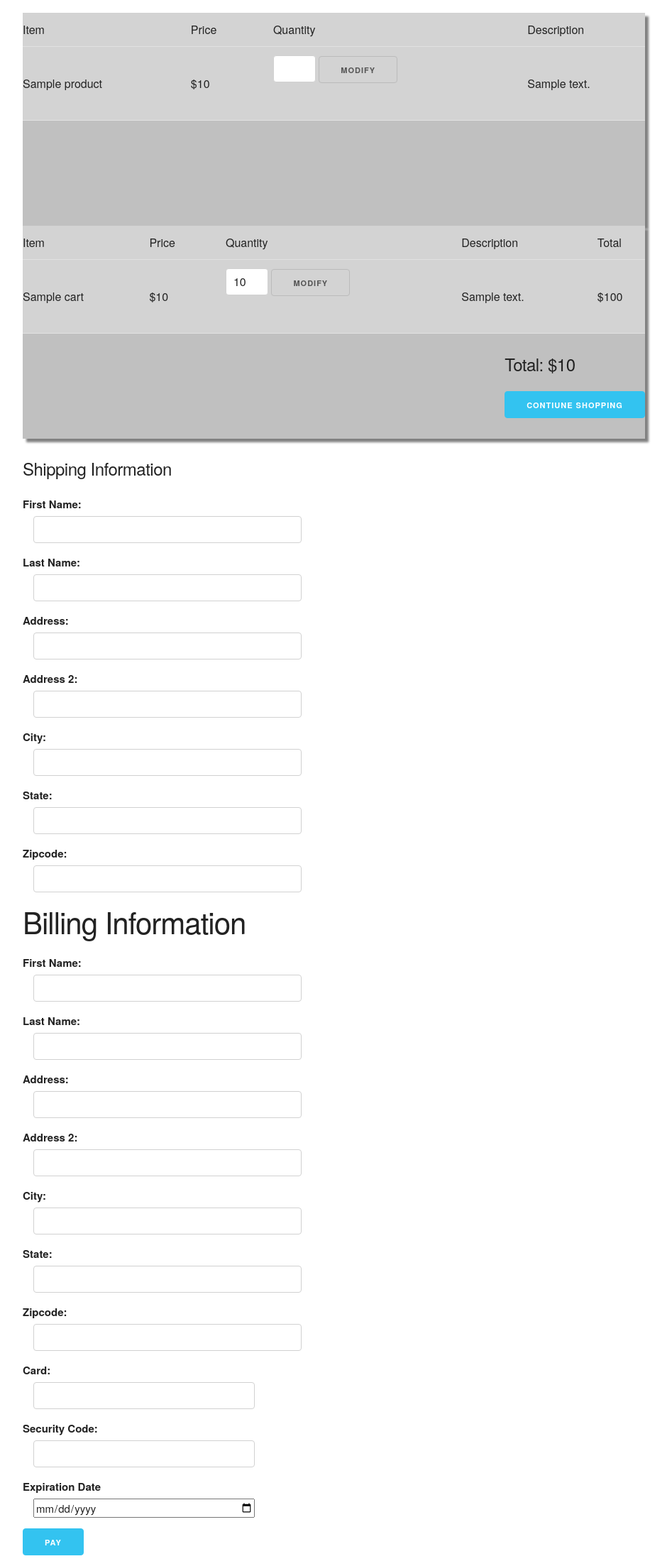
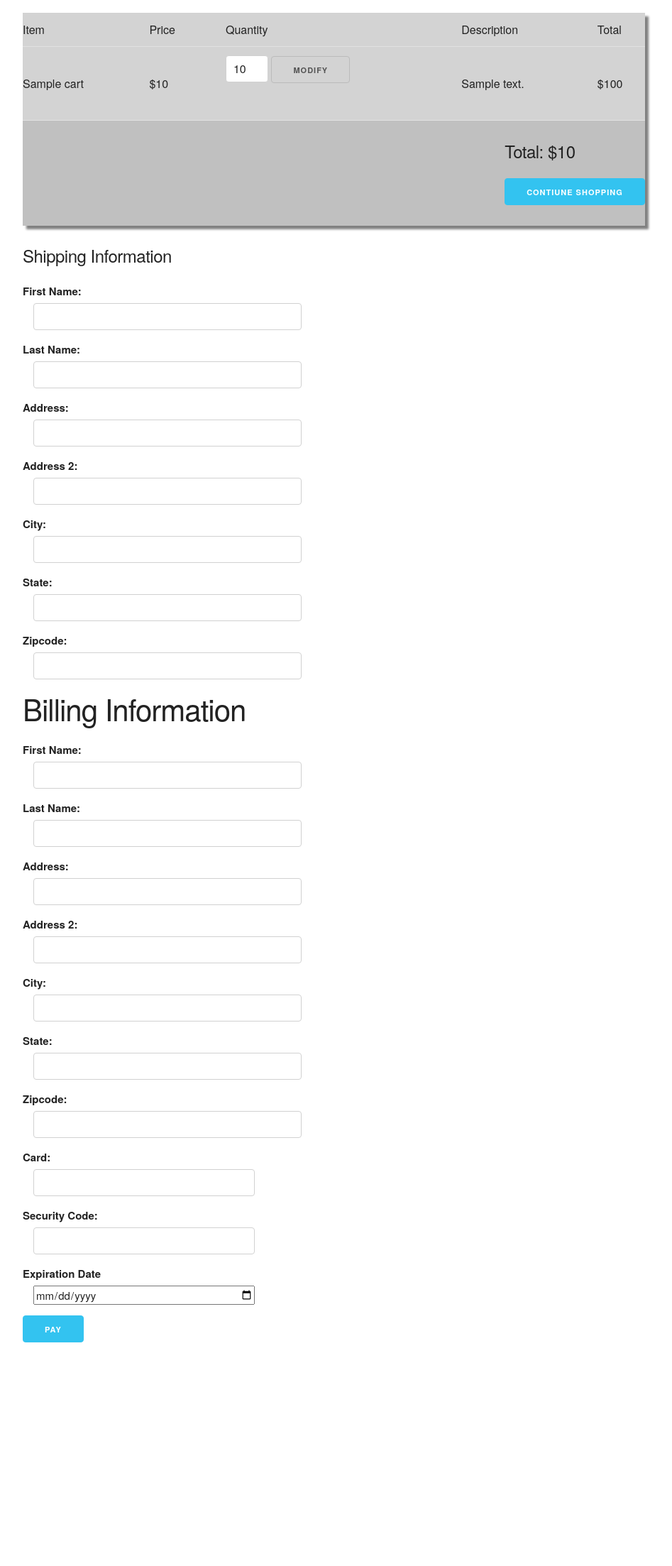
Before and after one commit to blwallace/ecommerce, a CodeIgniter app: template application/views/Carts.php in a window 1280 px wide. Shown: the part 55-2261 px from the top of the page at 71% size, without its empty margins (128-1075 px from the left). After the commit the page ends 1946 px from the top, so only its background shows below. Run offline with CodeIgniter, Linux system fonts and the light colour scheme; the template is opened without the code that fills it: most values are stand-ins (such as "Sample title", 1, 10 or a date in 2020).

Commit message:
third_push_EB

```diff
--- a/application/views/Carts.php
+++ b/application/views/Carts.php
@@ -47,40 +47,6 @@
 	</div>
 
 <div class="container">
-
-			<div class="row">  <!-- This is a temporary section that allows us to initially add items to our cart -->
-				<div class="eleven columns" id="silver">
-					<table class="tweleve columns" id="cart">
-						<thead>
-							<tr>
-								<td>Item</td>
-								<td>Price</td>
-								<td>Quantity</td>
-								<td>Description</td>
-							</tr>
-						</thead>
-						<tbody>
-		<?php 			foreach($products as $item)
-							{?>
-							<tr>
-								<td><?= $item['name']?></td>
-								<td>$<?= $item['price']?></td>
-								<td>
-									<form action='carts/add_item' method='post'>
-									<input type='number' name='quantity' class ='quant-checkout'>
-									<input type='submit' value='Modify'>
-									<input type='hidden' name='id' value='<?= $item['id']?>'>
-									</form>
-								</td>
-								<td> <?= $item['description']?> </td>
-							</tr>
-		<?php
-							}?>
-						</tbody>
-					</table>
-
-				</div>
-			</div>
 
 
 	<div class="row">  <!-- This is where we modify items to add to the cart -->
--- a/application/views/ShowPage.php
+++ b/application/views/ShowPage.php
@@ -98,8 +98,8 @@
 			<div class="description">
 			<?= $product['description']; ?>
 			</div>
-			<form class="buy" action="/carts/add_item/">
-				<select name="quantity" >
+			<form class="buy" action="/carts/add_item/" method="post">
+				<select name="quantity">
 					<option value="1">1 (<?= $product['price'] ?>)</option>
 					<option value="2">2 (<?= $product['price']*2 ?>)</option>
 					<option value="3">3 (<?= $product['price']*3  ?>)</option>
```
